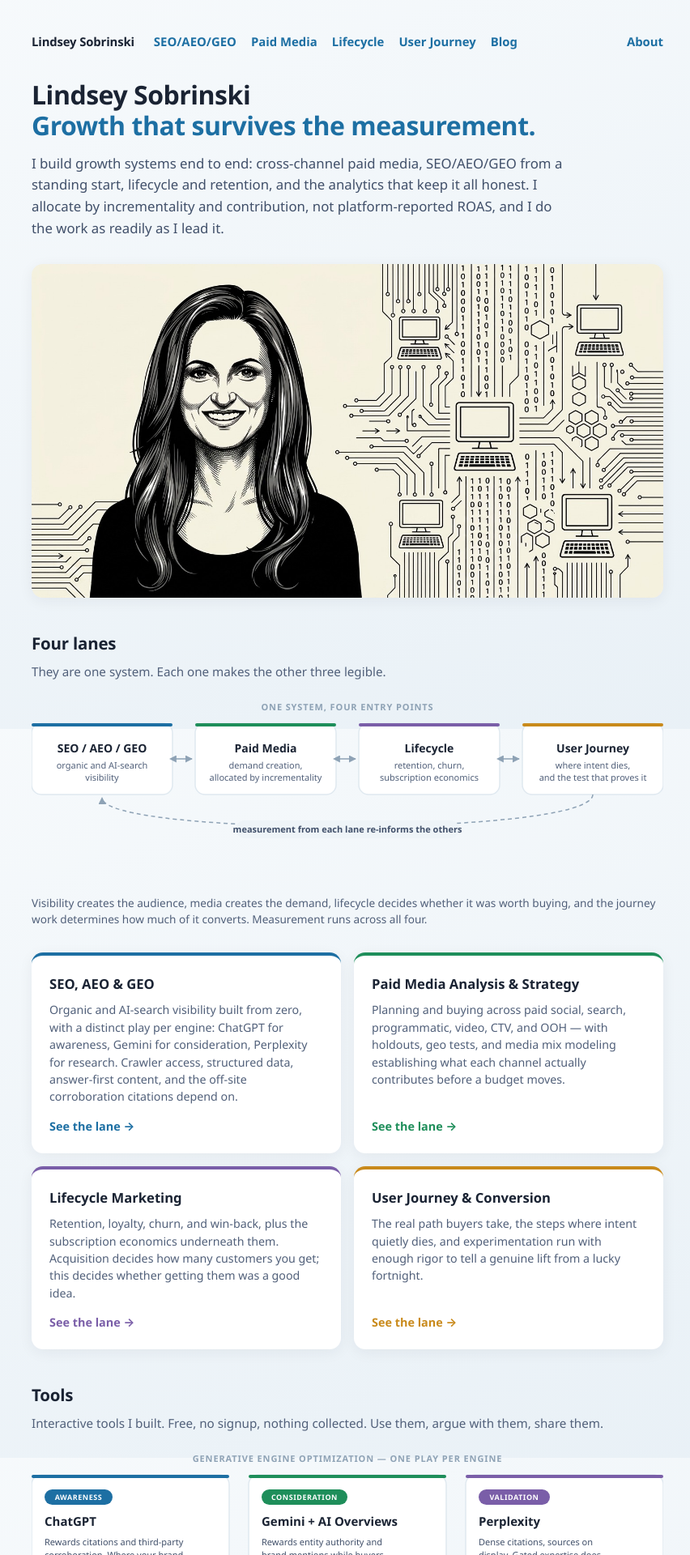
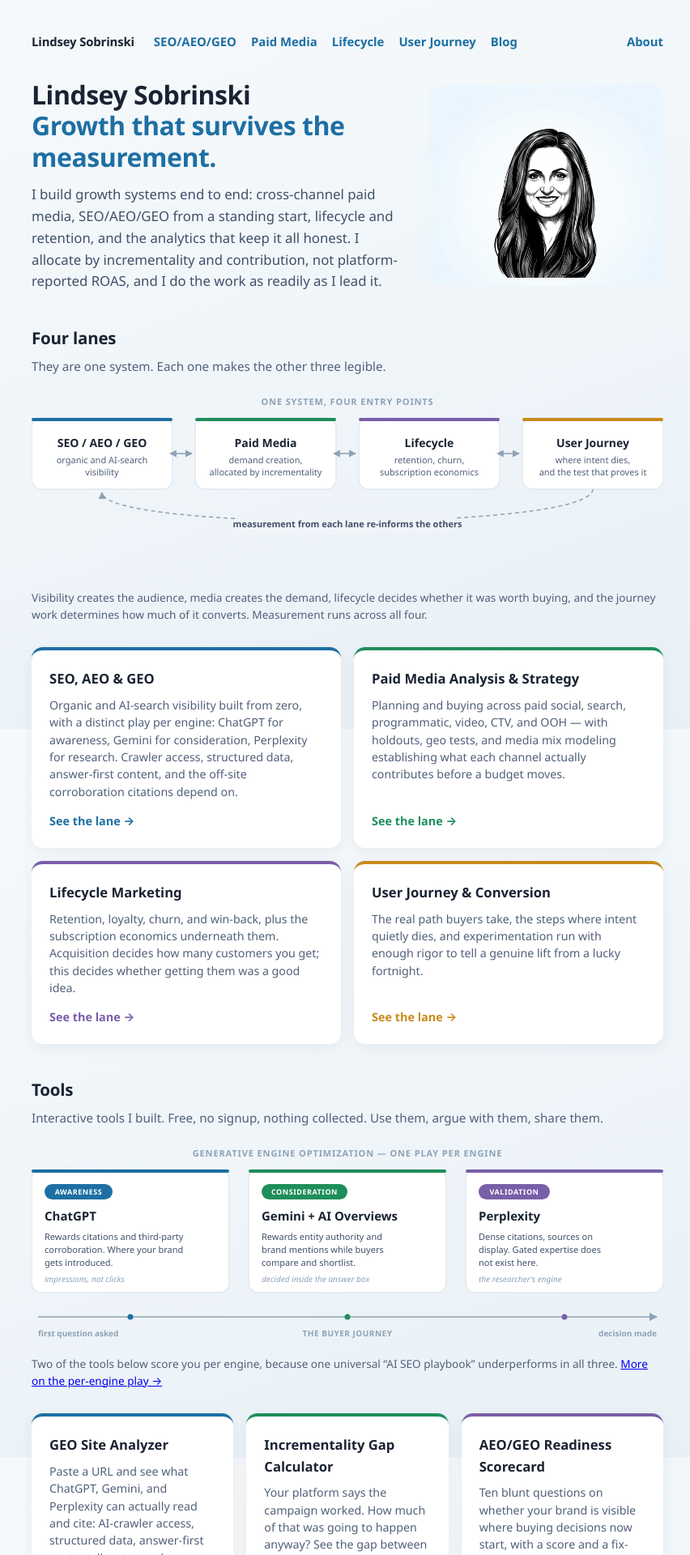
Before and after one commit to lsobrinski-marketing/lindseysobrinski.com, a Jekyll site: the page built from index.html, in a window 1280 px wide. Shown: the top 1920 px of the page at 81% size, without its empty margins (211-1063 px from the left). Built offline with Jekyll 4.4.1, drawn with Linux system fonts in a browser that asks for light colours.

Commit message:
Two-column hero with responsive portrait; fix mobile nav
Move the portrait into a two-column hero: text left, illustrated portrait
right, stacking to a single column below 700px.

- Use the square portrait for the hero and keep the wide illustration as the
  Open Graph image, where its ~1.89:1 ratio is what sharing wants. The square
  art also sits on a cool background that matches the site palette; the wide
  one is warm cream.
- Crop the baked-in site URL off the portrait with object-position rather than
  re-cutting the file, so the original stays intact.
- Ship a 560px derivative and select with srcset/sizes: phones pull 47K
  instead of 135K.
- Fix the nav on narrow screens. The flex spacer was stranding "About" alone
  on a third line, which read as broken; drop the spacer under 700px and let
  the brand take its own row.

Verified at 375px: no horizontal page scroll, lane cards stack, both diagrams
scroll inside their own containers.

Co-Authored-By: Claude Opus 4.8 <noreply@anthropic.com>

```diff
--- a/assets/css/site.css
+++ b/assets/css/site.css
@@ -71,11 +71,24 @@ h3{font-size:1.04rem;margin:24px 0 6px;}
 .tile-soon h3{color:#51607a;}
 .go.soon{color:#8ea2b5;font-weight:700;font-size:.78rem;letter-spacing:.06em;text-transform:uppercase;}
 
-/* ---------- hero image ---------- */
-.hero-img{
+/* ---------- hero ---------- */
+.hero-grid{
+  display:grid;grid-template-columns:1fr 290px;
+  gap:34px;align-items:center;margin-bottom:8px;
+}
+.hero-grid .lede{margin-bottom:0;}
+/* The source art has the site URL set beneath the portrait, which is redundant
+   here. Crop it off with object-position rather than re-cutting the file, so
+   the original stays intact and reversible. */
+.hero-portrait{
   display:block;width:100%;height:auto;
-  margin:26px 0 4px;border-radius:14px;
-  box-shadow:0 4px 18px rgba(26,35,51,.06);
+  aspect-ratio:1024/872;object-fit:cover;object-position:center top;
+  border-radius:14px;
+}
+@media(max-width:700px){
+  .hero-grid{grid-template-columns:1fr;gap:22px;}
+  /* portrait first on narrow screens would push the H1 below the fold */
+  .hero-portrait{max-width:260px;margin:0 auto;}
 }
 
 /* ---------- inline SVG diagrams ---------- */
@@ -146,7 +159,12 @@ a.pill:hover{background:#e2ecf4;}
 footer.sitefoot{margin-top:52px;padding:20px 0 40px;border-top:1px solid var(--line);font-size:.85rem;color:#7a8699;display:flex;justify-content:space-between;flex-wrap:wrap;gap:8px;}
 footer.sitefoot a{color:var(--accent);text-decoration:none;}
 
-@media(max-width:640px){
+@media(max-width:700px){
   h1{font-size:1.65rem;}
   .wrap{padding-top:28px;}
+  /* The flex spacer pushes "About" onto a line of its own once the nav wraps,
+     which reads as broken. Drop it and let the links flow. */
+  .sitenav .spacer{display:none;}
+  .sitenav{gap:10px 14px;font-size:.9rem;}
+  .sitenav .brand{flex-basis:100%;margin-right:0;}
 }
--- a/index.html
+++ b/index.html
@@ -4,18 +4,23 @@ permalink: /
 description: "Growth and performance marketing: cross-channel paid media, SEO/AEO/GEO, lifecycle, and conversion work — allocated by incrementality, not platform-reported ROAS."
 ---
 
-<div class="hero">
-  <h1>Lindsey Sobrinski<br><span>Growth that survives the measurement.</span></h1>
-  <p class="lede">I build growth systems end to end: cross-channel paid media, SEO/AEO/GEO from a standing start, lifecycle and retention, and the analytics that keep it all honest. I allocate by incrementality and contribution, not platform-reported ROAS, and I do the work as readily as I lead it.</p>
+<div class="hero hero-grid">
+  <div>
+    <h1>Lindsey Sobrinski<br><span>Growth that survives the measurement.</span></h1>
+    <p class="lede">I build growth systems end to end: cross-channel paid media, SEO/AEO/GEO from a standing start, lifecycle and retention, and the analytics that keep it all honest. I allocate by incrementality and contribution, not platform-reported ROAS, and I do the work as readily as I lead it.</p>
+  </div>
   {%- comment -%}
-    Above the fold, so it is eagerly loaded with high priority. Explicit
-    width/height reserve the box and prevent layout shift while it decodes.
+    Above the fold: eager, high priority, explicit dimensions so it cannot
+    shift layout. srcset keeps phones off the 1024px file.
   {%- endcomment -%}
-  <img class="hero-img"
-       src="/assets/img/lindsey-sobrinski.jpg"
-       width="1424" height="752"
+  <img class="hero-portrait"
+       src="/assets/img/lindsey-portrait.jpg"
+       srcset="/assets/img/lindsey-portrait-560.jpg 560w,
+               /assets/img/lindsey-portrait.jpg 1024w"
+       sizes="(max-width:700px) 260px, 290px"
+       width="1024" height="872"
        fetchpriority="high" decoding="async"
-       alt="Illustrated portrait of Lindsey Sobrinski beside a circuit-board pattern of linked terminals and binary, representing AI-driven marketing measurement.">
+       alt="Illustrated black-and-white portrait of Lindsey Sobrinski.">
 </div>
 
 <h2>Four lanes</h2>
```
Also changed, not shown: assets/img/lindsey-portrait-560.jpg (added), assets/img/lindsey-portrait.jpg (added).
